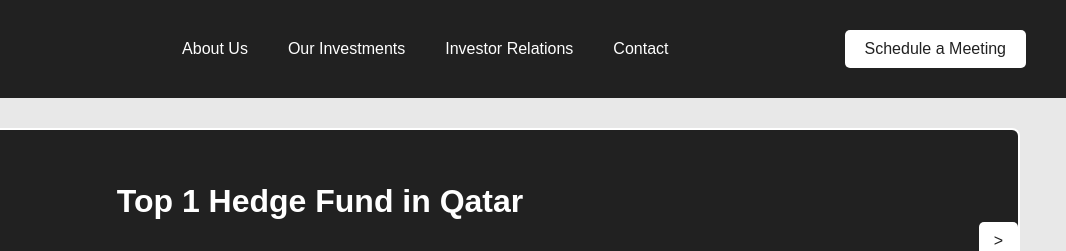
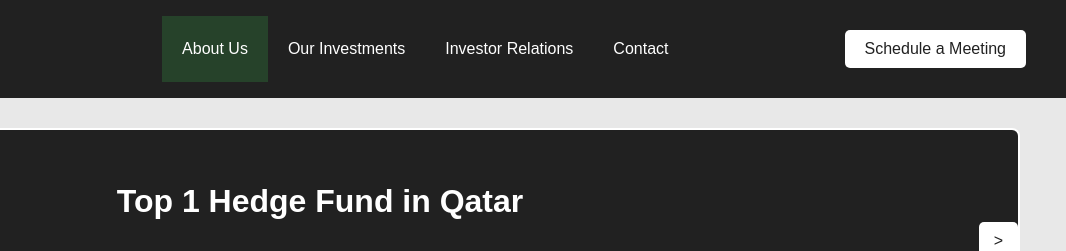
Before and after one commit to phdiep2003/QHedge, a plain HTML site: page main.html in a window 1280 px wide. Shown: the top 251 px of the page, 214-1280 px from the left. Drawn offline with Linux system fonts and the light colour scheme.

Commit message:
Update main.html

```diff
--- a/main.html
+++ b/main.html
@@ -20,7 +20,7 @@
             <nav class="navbar">
                 <ul>
                     <li>
-                        <a href="#about-us">About Us</a>
+                        <a class="active" href="#about-us">About Us</a>
                         <ul>
                             <li><a href="#founders">Our Founders</a> </li>
                             <li><a href="#employees">Our Employees</a></li>
```
